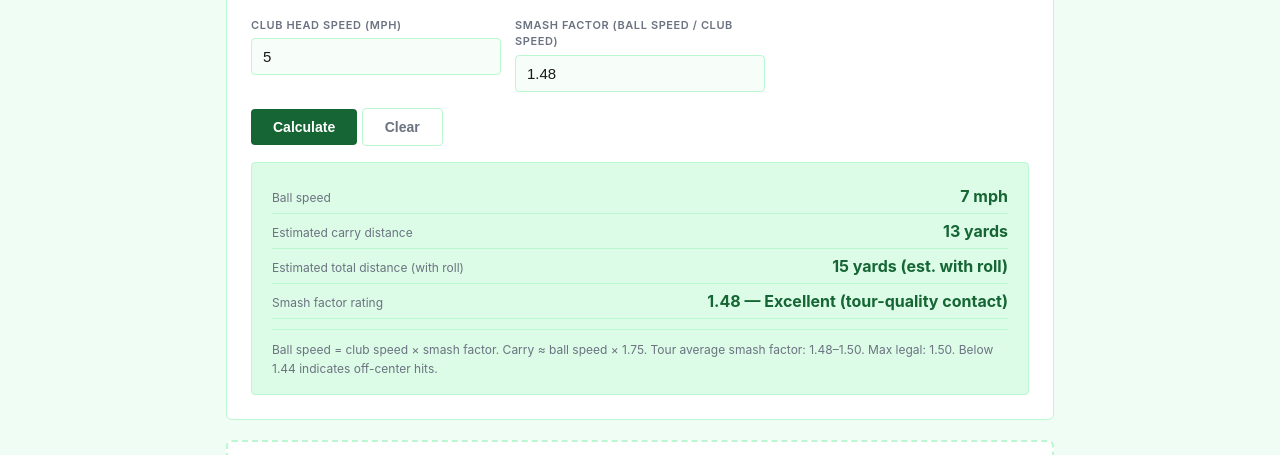
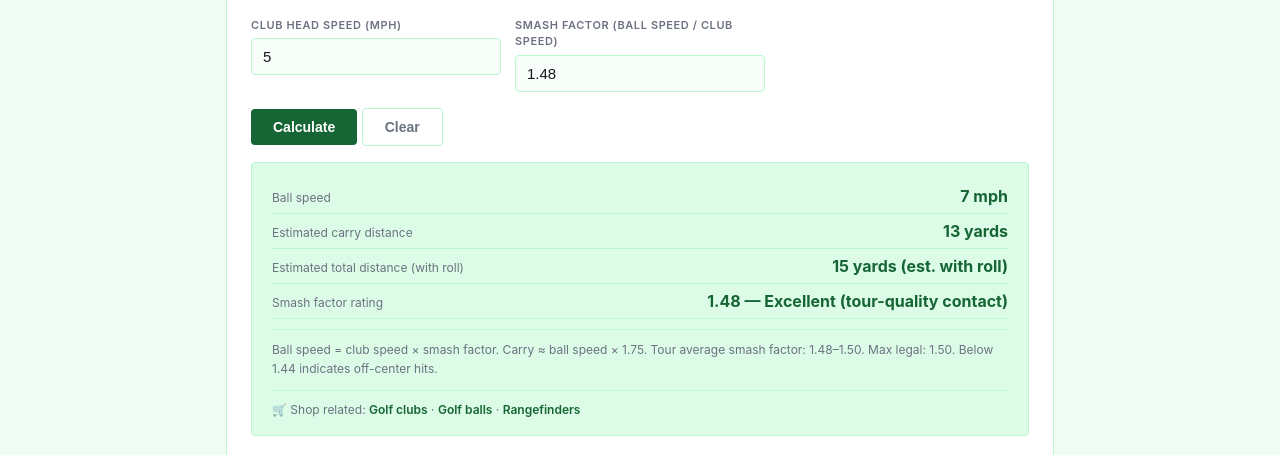
Before and after one commit to thehivemakes/hive-golf-calc, a plain HTML site: page swing-speed.html in a window 1280 px wide. Both pictures are taken after typing "5" into the empty fields and a click on the button "Calculate". Shown: the part 345-800 px from the top of the page. Drawn offline with Linux system fonts and the light colour scheme.

Commit message:
Add eBay affiliate shop links to calculator results

```diff
--- a/swing-speed.html
+++ b/swing-speed.html
@@ -61,6 +61,7 @@
         <span class="result-value" id="ss-efficiency">—</span>
       </div>
       <div class="result-note">Ball speed = club speed × smash factor. Carry ≈ ball speed × 1.75. Tour average smash factor: 1.48–1.50. Max legal: 1.50. Below 1.44 indicates off-center hits.</div>
+      <div class="shop-links" style="margin-top:12px;padding-top:10px;border-top:1px solid var(--border);font-size:12px;color:var(--muted);">&#128722; Shop related: <a href="https://www.ebay.com/sch/i.html?_nkw=golf+clubs+set&mkcid=1&mkrid=711-53200-19255-0&campid=5339147838&toolid=10001" target="_blank" rel="noopener" style="color:var(--accent);text-decoration:none;font-weight:600;">Golf clubs</a> &middot; <a href="https://www.ebay.com/sch/i.html?_nkw=golf+balls+titleist&mkcid=1&mkrid=711-53200-19255-0&campid=5339147838&toolid=10001" target="_blank" rel="noopener" style="color:var(--accent);text-decoration:none;font-weight:600;">Golf balls</a> &middot; <a href="https://www.ebay.com/sch/i.html?_nkw=golf+rangefinder&mkcid=1&mkrid=711-53200-19255-0&campid=5339147838&toolid=10001" target="_blank" rel="noopener" style="color:var(--accent);text-decoration:none;font-weight:600;">Rangefinders</a></div>
     </div>
   </div>
   <div class="card email-capture">
```
Also changed, not shown: club-distance.html (+1 -0 lines), handicap.html (+1 -0 lines), putting-break.html (+1 -0 lines), slope-adjustment.html (+1 -0 lines).
